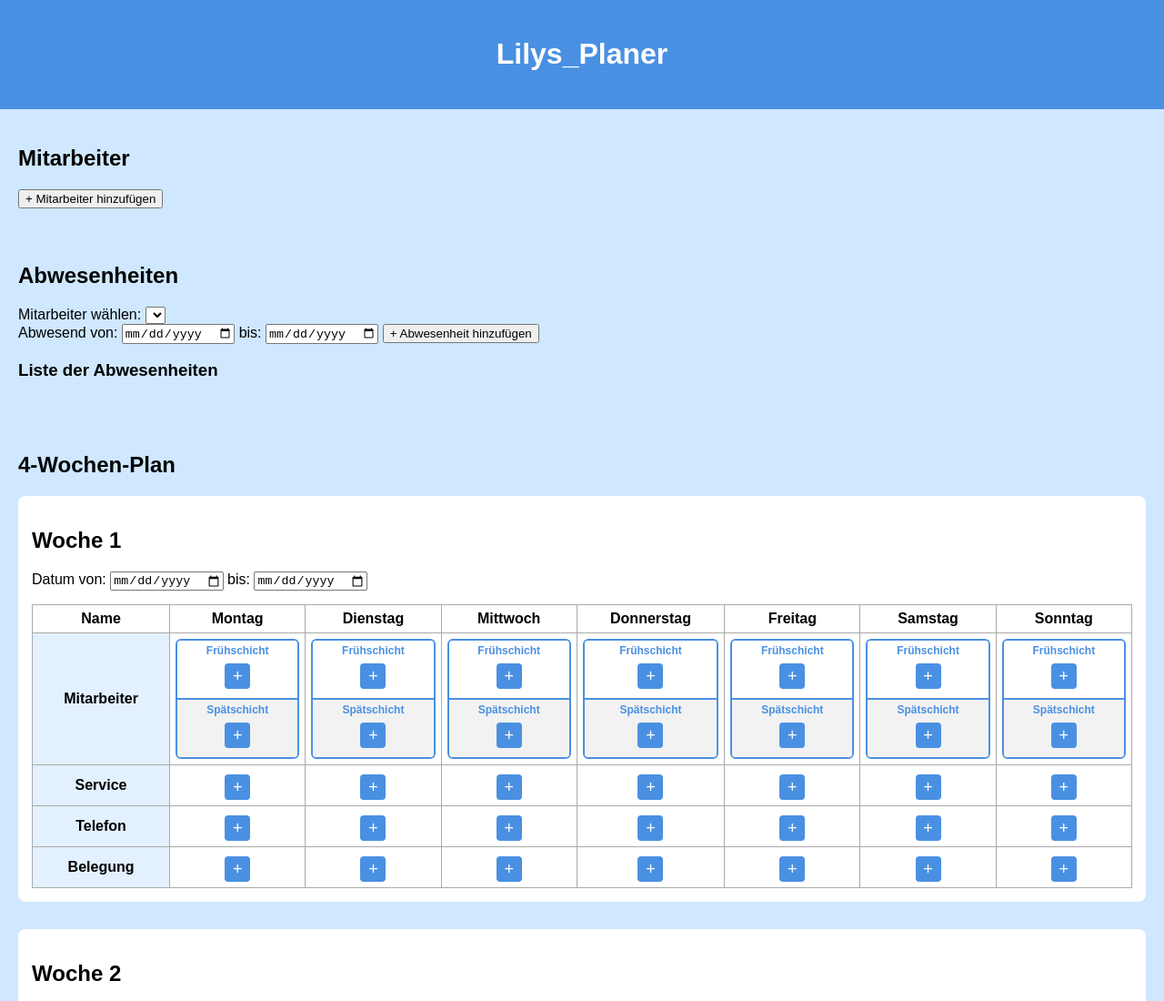
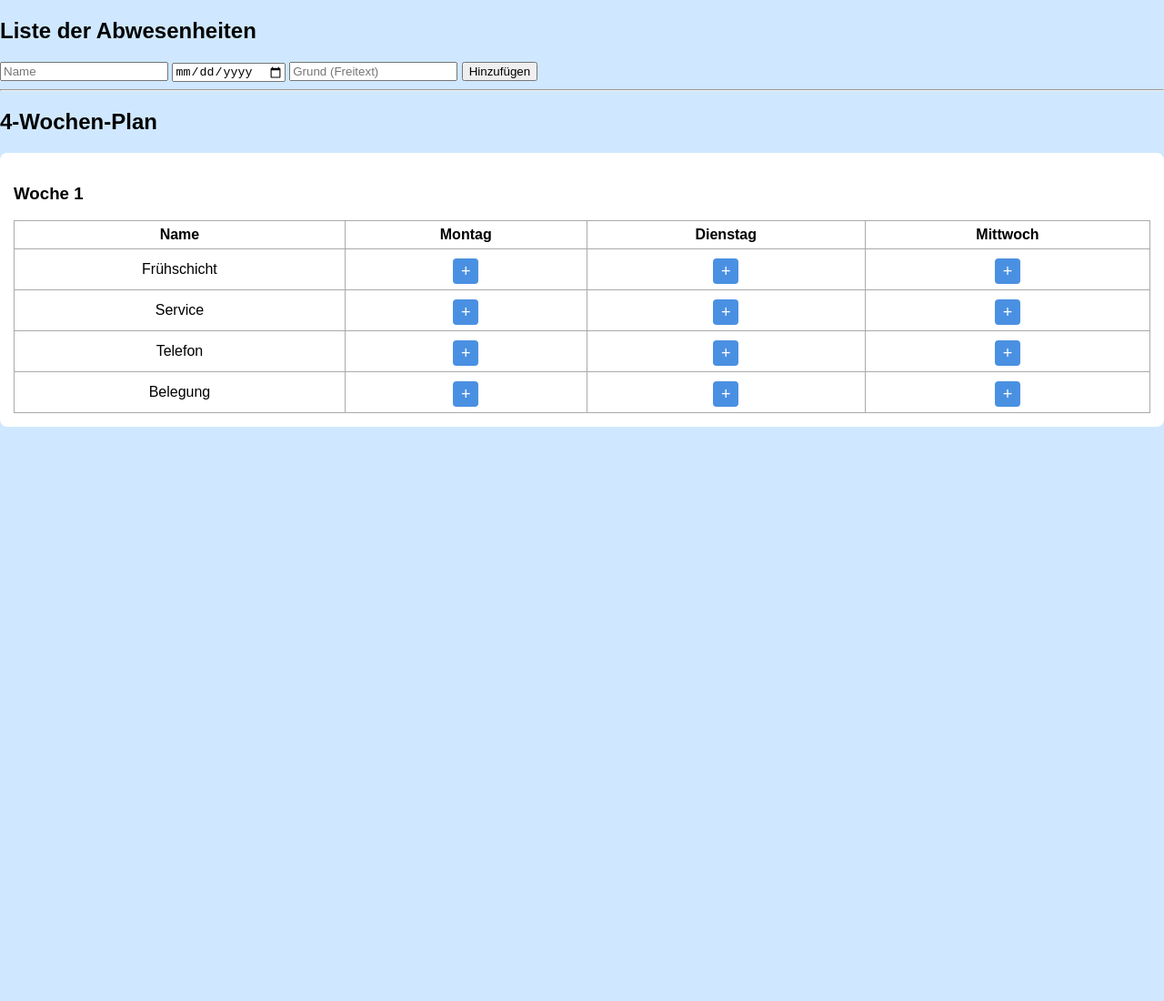
Before and after one commit to neubeslsls/Lily_schicht, a plain HTML site: page index.html in a window 1280 px wide. Shown: the top 1100 px of the page at 91% size. After the commit the page ends 800 px from the top, so only its background shows below. Drawn offline with nearby package versions, Linux system fonts and the light colour scheme.

Commit message:
index.html

```diff
--- a/index.html
+++ b/index.html
@@ -3,67 +3,66 @@
 <head>
     <meta charset="UTF-8">
     <meta name="viewport" content="width=device-width, initial-scale=1.0">
-    <title>Lilys_Planer</title>
+    <title>Lilyplaner</title>
     <link rel="stylesheet" href="style.css">
 </head>
 <body>
 
-<header>
-    <h1>Lilys_Planer</h1>
-</header>
+<h2>Liste der Abwesenheiten</h2>
 
-<main>
-
-    <!-- Mitarbeiterliste -->
-    <section id="mitarbeiter-section">
-        <h2>Mitarbeiter</h2>
-        <div id="mitarbeiter-grid"></div>
-        <button id="add-mitarbeiter-btn">+ Mitarbeiter hinzufügen</button>
-    </section>
-
-    <!-- Abwesenheiten -->
-    <section id="abwesenheit-section">
-        <h2>Abwesenheiten</h2>
-
-        <label>Mitarbeiter wählen:</label>
-        <select id="abwesenheit-mitarbeiter"></select>
-
-        <div>
-            <label>Abwesend von:</label>
-            <input type="date" id="abwesenheit-von">
-
-            <label>bis:</label>
-            <input type="date" id="abwesenheit-bis">
-
-            <button id="abwesenheit-hinzufuegen">+ Abwesenheit hinzufügen</button>
+<div class="abwesenheit-box">
+    <input id="abwesenheitName" placeholder="Name">
+    <input id="abwesenheitDatum" type="date">
+    <input id="abwesenheitGrund" placeholder="Grund (Freitext)">
+    <button onclick="addAbwesenheit()">Hinzufügen</button>
 </div>
 
-        <h3>Liste der Abwesenheiten</h3>
-        <ul id="abwesenheit-liste"></ul>
-    </section>
+<div id="abwesenheitenListe"></div>
 
-    <!-- Wochenpläne -->
-    <section id="wochenplan">
+<hr>
+
 <h2>4‑Wochen‑Plan</h2>
-        <div id="wochen-container"></div>
-    </section>
 
-    <!-- Button zum Speichern als Bild -->
-    <button id="save-plan-btn" class="save-btn">Plan als Bild speichern</button>
+<div class="woche">
+    <h3>Woche 1</h3>
+    <table>
+        <tr>
+            <th>Name</th>
+            <th>Montag</th>
+            <th>Dienstag</th>
+            <th>Mittwoch</th>
+        </tr>
 
-</main>
+        <tr>
+            <td>Frühschicht</td>
+            <td><button class="add-btn" onclick="addShift(1, 'frueh')">+</button></td>
+            <td><button class="add-btn" onclick="addShift(2, 'frueh')">+</button></td>
+            <td><button class="add-btn" onclick="addShift(3, 'frueh')">+</button></td>
+        </tr>
 
-<!-- Popup für Mitarbeiter-Auswahl -->
-<div id="popup" class="hidden">
-    <div id="popup-content">
-        <h3>Mitarbeiter auswählen</h3>
-        <div id="popup-list"></div>
-        <button id="popup-close">Schließen</button>
-    </div>
+        <tr>
+            <td>Service</td>
+            <td><button class="add-btn">+</button></td>
+            <td><button class="add-btn">+</button></td>
+            <td><button class="add-btn">+</button></td>
+        </tr>
+
+        <tr>
+            <td>Telefon</td>
+            <td><button class="add-btn">+</button></td>
+            <td><button class="add-btn">+</button></td>
+            <td><button class="add-btn">+</button></td>
+        </tr>
+
+        <tr>
+            <td>Belegung</td>
+            <td><button class="add-btn">+</button></td>
+            <td><button class="add-btn">+</button></td>
+            <td><button class="add-btn">+</button></td>
+        </tr>
+    </table>
 </div>
 
-<!-- html2canvas für Screenshot -->
-<script src="https://cdnjs.cloudflare.com/ajax/libs/html2canvas/1.4.1/html2canvas.min.js"></script>
 <script src="script.js"></script>
 </body>
 </html>
```
Lines whose indentation alone changed are shown as unchanged.
